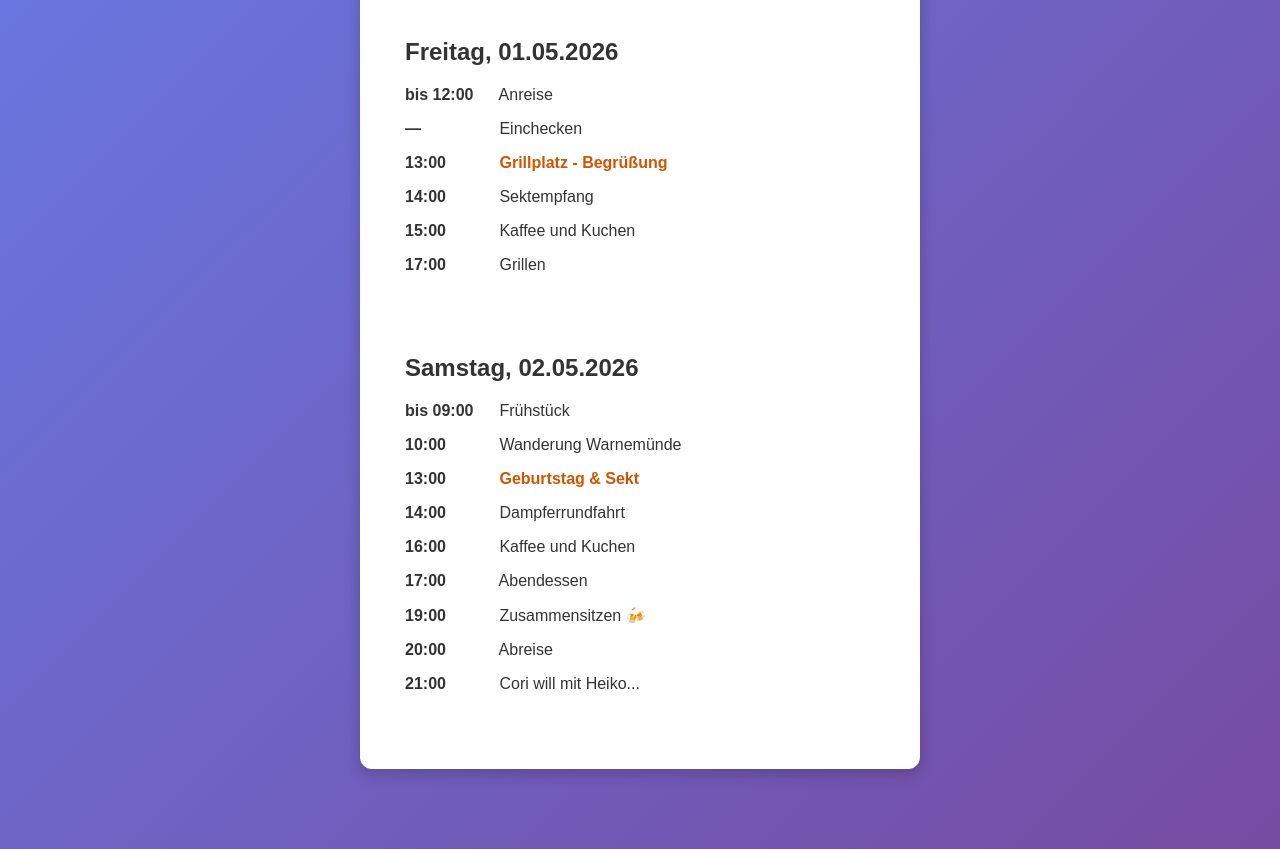
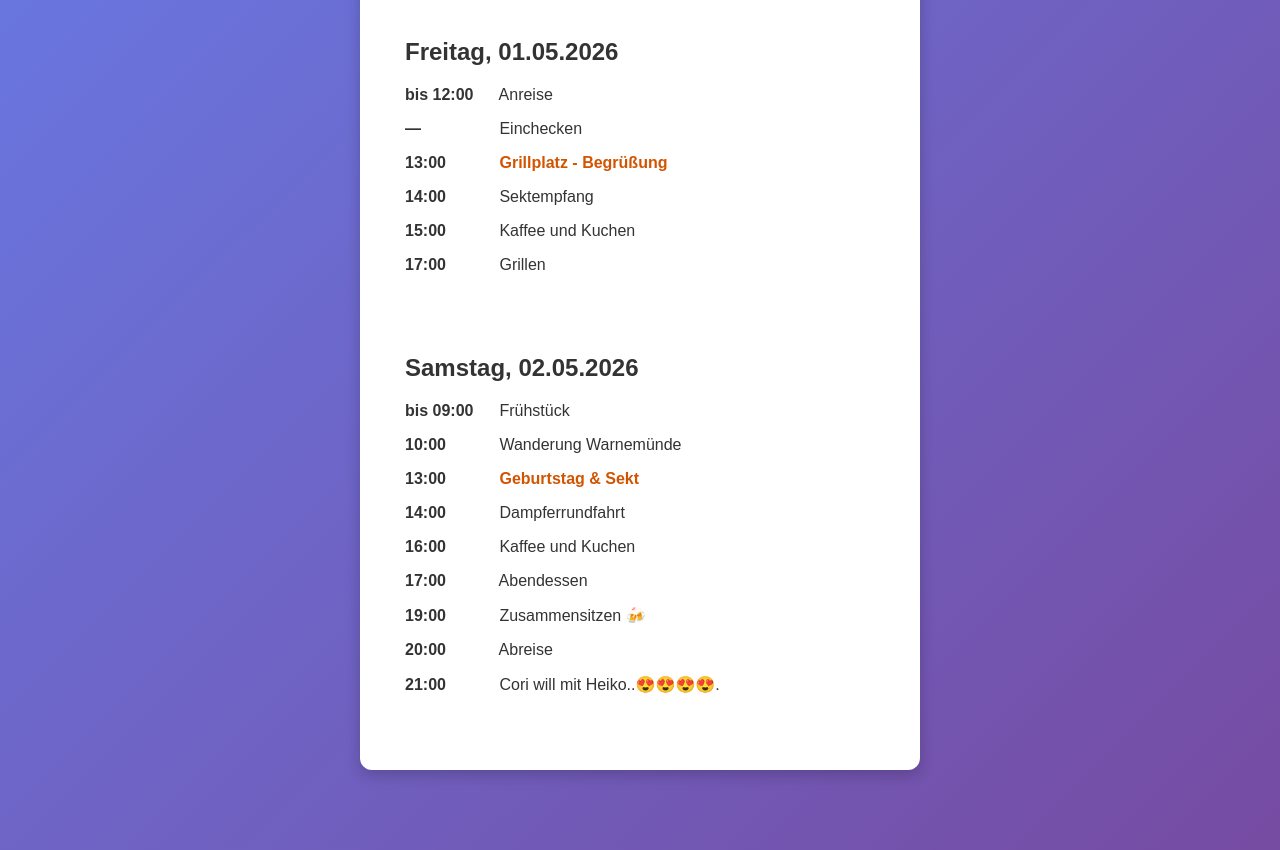
Before and after one commit to Nicknickel2003/fifty-fifty, a plain HTML site: page index.html in a window 1280 px wide. Shown: the part 403-1253 px from the top of the page. Drawn offline with Linux system fonts and the light colour scheme.

Commit message:
Update index.html

```diff
--- a/index.html
+++ b/index.html
@@ -79,7 +79,7 @@
     <p><span class="time">17:00</span> Abendessen</p>
     <p><span class="time">19:00</span> Zusammensitzen 🍻</p>
     <p><span class="time">20:00</span> Abreise</p>
-    <p><span class="time">21:00</span> Cori will mit Heiko...</p>
+    <p><span class="time">21:00</span> Cori will mit Heiko..😍😍😍😍.</p>
   </div>
 
 </div>
```
